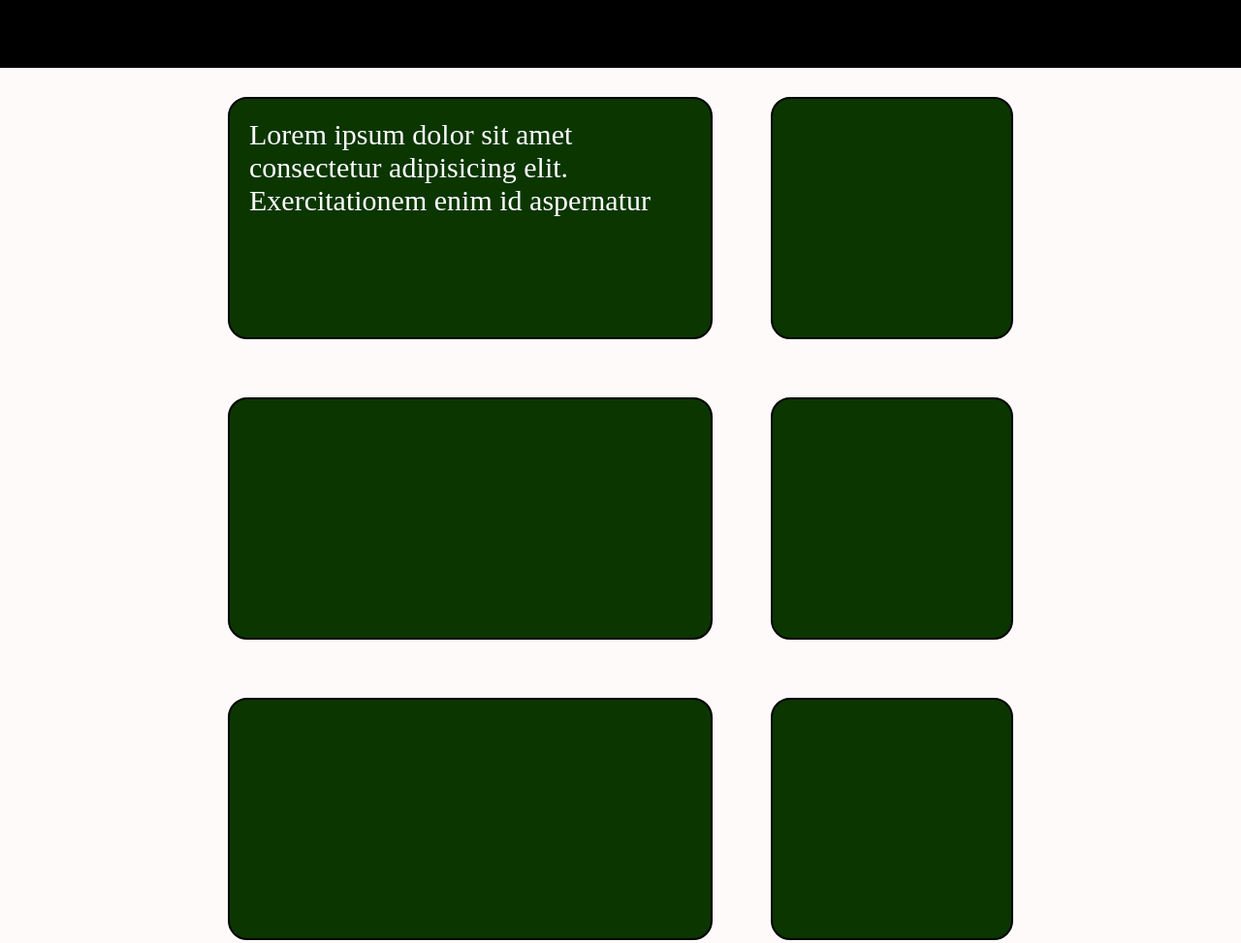
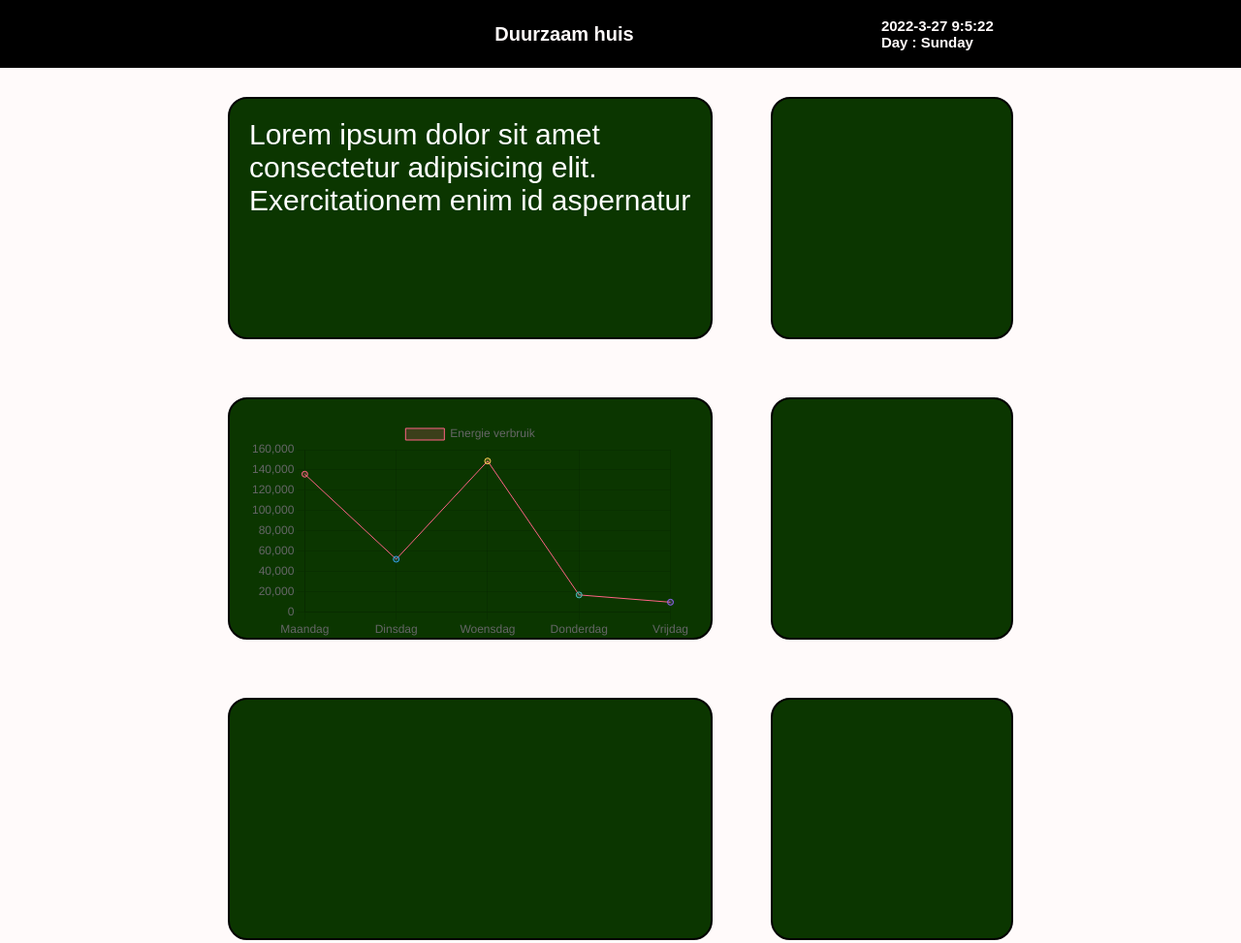
Before and after one commit to Jacobwj04/BO-dashboard-, a plain HTML site: page dashboard/index.html in a window 1280 px wide. Shown: the top 973 px of the page at 97% size. Drawn offline with nearby package versions, Linux system fonts and the light colour scheme.

Commit message:
Logo naam grafriek

```diff
--- a/dashboard/index.html
+++ b/dashboard/index.html
@@ -8,7 +8,11 @@
     <title>Dashboard</title>
 </head>
 <body>
-    <header></header>
+    <header>
+        <img src="" alt="">
+        <h1>Duurzaam huis</h1>
+        <h2 id="displayDateTime"></h2>
+    </header>
 
     <section class="widget2 widget">
         <p>Lorem ipsum dolor sit amet consectetur adipisicing elit. Exercitationem enim id aspernatur</p>
@@ -17,7 +21,7 @@
 
     </section>
     <section class="widget2 widget">
-
+        <canvas id="myChart"></canvas>
     </section>
     <section class="widget1 widget">
 
@@ -37,6 +41,9 @@
     <section class="widget2 widget">
     </section>
 
+    <script src="https://cdnjs.cloudflare.com/ajax/libs/Chart.js/3.7.1/chart.min.js"></script>
+    <script src="script.js"></script>
+
     <footer>
         <p>dit is de footer</p>
     </footer>
--- /dev/null
+++ b/dashboard/script.js
@@ -0,0 +1,41 @@
+var ctx = document.getElementById('myChart');
+
+var stars = [135870, 52122, 148825, 16939, 9763];
+var frameworks = ['Maandag', 'Dinsdag', 'Woensdag', 'Donderdag', 'Vrijdag'];
+
+var myChart = new Chart(ctx, {
+    type: 'line',
+    data: {
+        labels: frameworks,
+        datasets: [{
+            label: 'Energie verbruik',
+            data: stars,
+            backgroundColor:
+            ["rgba(255, 99, 132, 0.2)",
+             "rgba(54, 162, 235, 0.2)",
+             "rgba(255, 206, 86, 0.2)",
+             "rgba(75, 192, 192, 0.2)",
+             "rgba(153, 102, 255, 0.2)"
+            ],
+            borderColor:
+            [  "rgba(255, 99, 132, 1)",
+             "rgba(54, 162, 235, 1)",
+              "rgba(255, 206, 86, 1)",
+               "rgba(75, 192, 192, 1)",
+               "rgba(153, 102, 255, 1)",
+            ],
+            borderWidth: 1,
+            borderRadius: 15,
+        }]
+    },
+})
+
+
+var today = new Date();
+  var day = today.getDay();
+  var daylist = ["Sunday","Monday","Tuesday","Wednesday ","Thursday","Friday","Saturday"];
+  var date = today.getFullYear()+'-'+(today.getMonth()+1)+'-'+today.getDate();
+  var time = today.getHours() + ":" + today.getMinutes() + ":" + today.getSeconds();
+  var dateTime = date+' '+time;
+
+  document.getElementById("displayDateTime").innerHTML = dateTime + ' <br> Day : ' + daylist[day];
--- a/dashboard/style.css
+++ b/dashboard/style.css
@@ -10,6 +10,7 @@ html{
 
 
 body{
+    font-family: sans-serif;
     display: flex;
     flex-wrap: wrap;
     justify-content: center;
@@ -20,6 +21,10 @@ header{
     background-color: #000000;
     width: 100%;
     height: 7rem;
+    color: snow;
+    display: flex;
+    justify-content: space-evenly;
+    align-items: center;
 }
 
 .widget{
```
Also changed, not shown: 1 other file.
